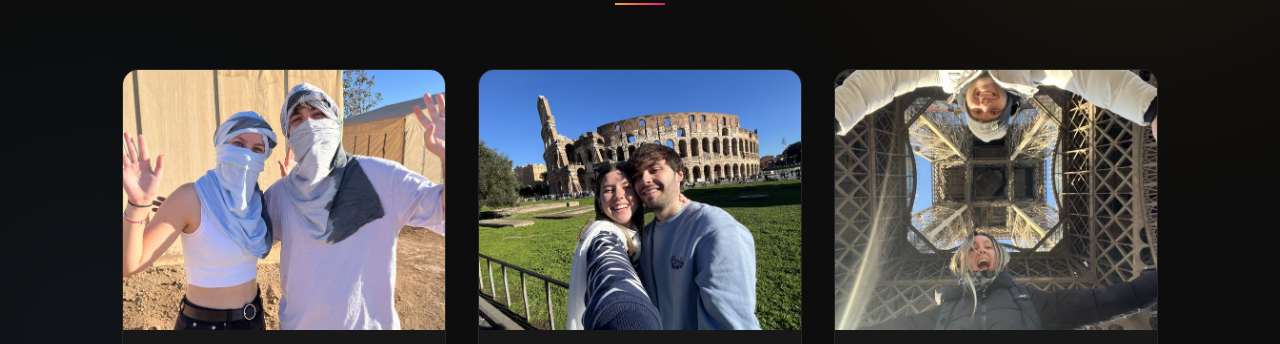
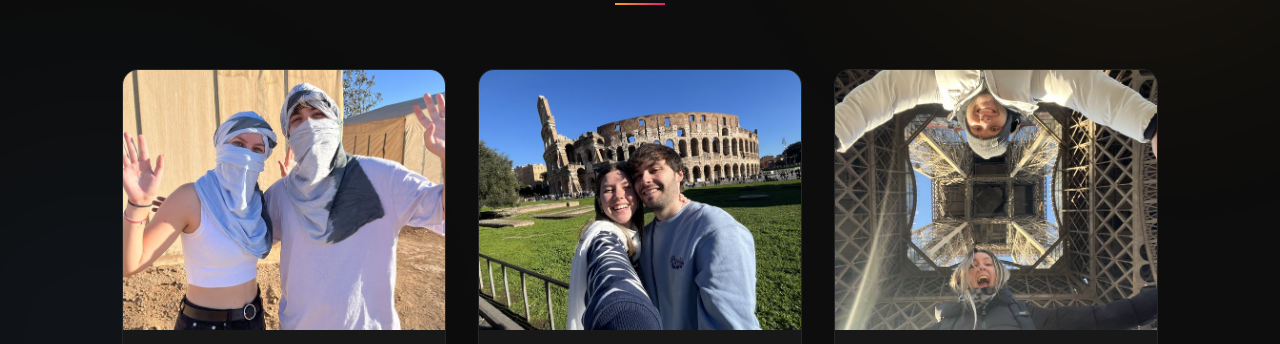
Before and after one commit to davidesteso2000/web-otroplan, a plain HTML site: page viajes2.html in a window 1280 px wide. Shown: the part 331-675 px from the top of the page. Drawn offline with Linux system fonts and the light colour scheme.

Commit message:
Update viajes2.html

```diff
--- a/viajes2.html
+++ b/viajes2.html
@@ -207,7 +207,7 @@
       </div>
 
       <div class="trip-card card-3">
-        <img src="foto-paris.jpg" alt="París" style="width:100%;height:260px;object-fit:cover;object-position:center center 40%;display:block;">
+        <img src="foto-paris.jpg" alt="París" style="width:100%;height:260px;object-fit:cover;object-position:center 40%;display:block;">
         <div class="trip-info">
           <div class="trip-name">París</div>
           <div class="trip-date">Noviembre 2024</div>
```
